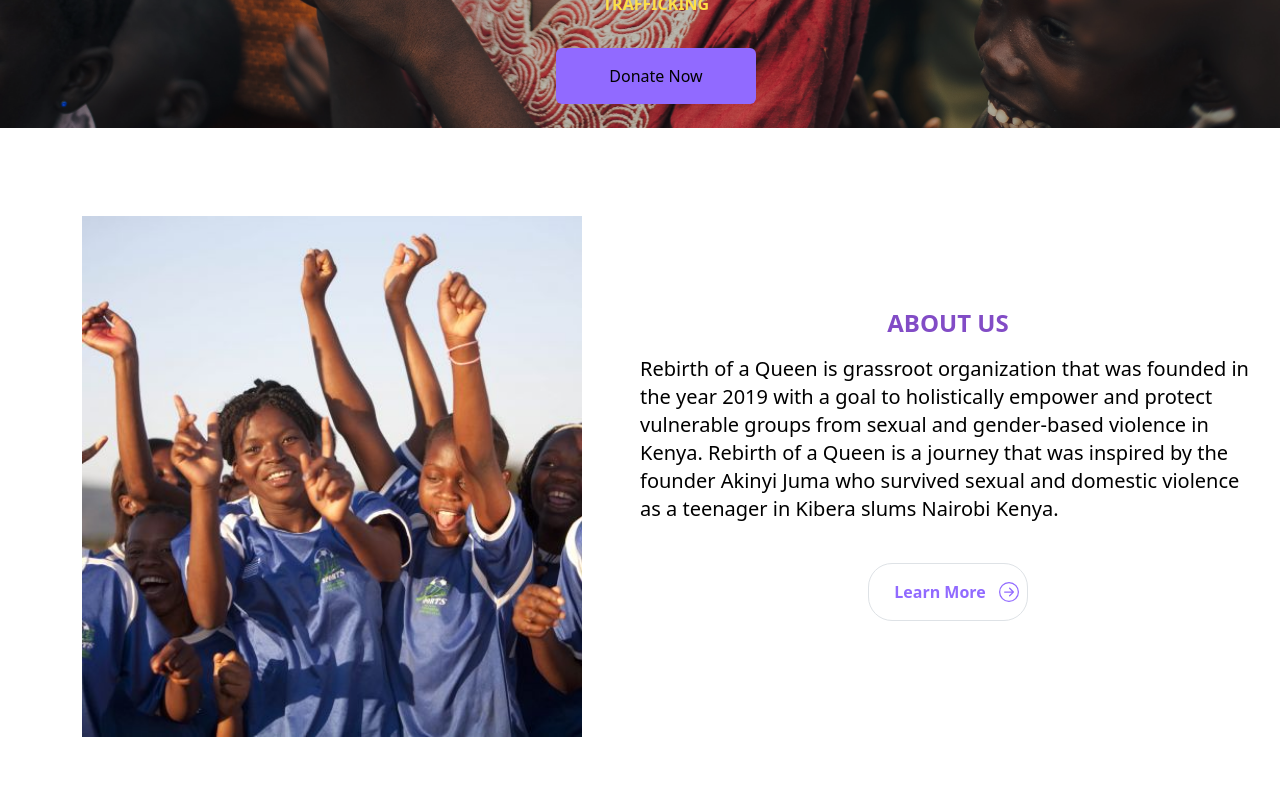
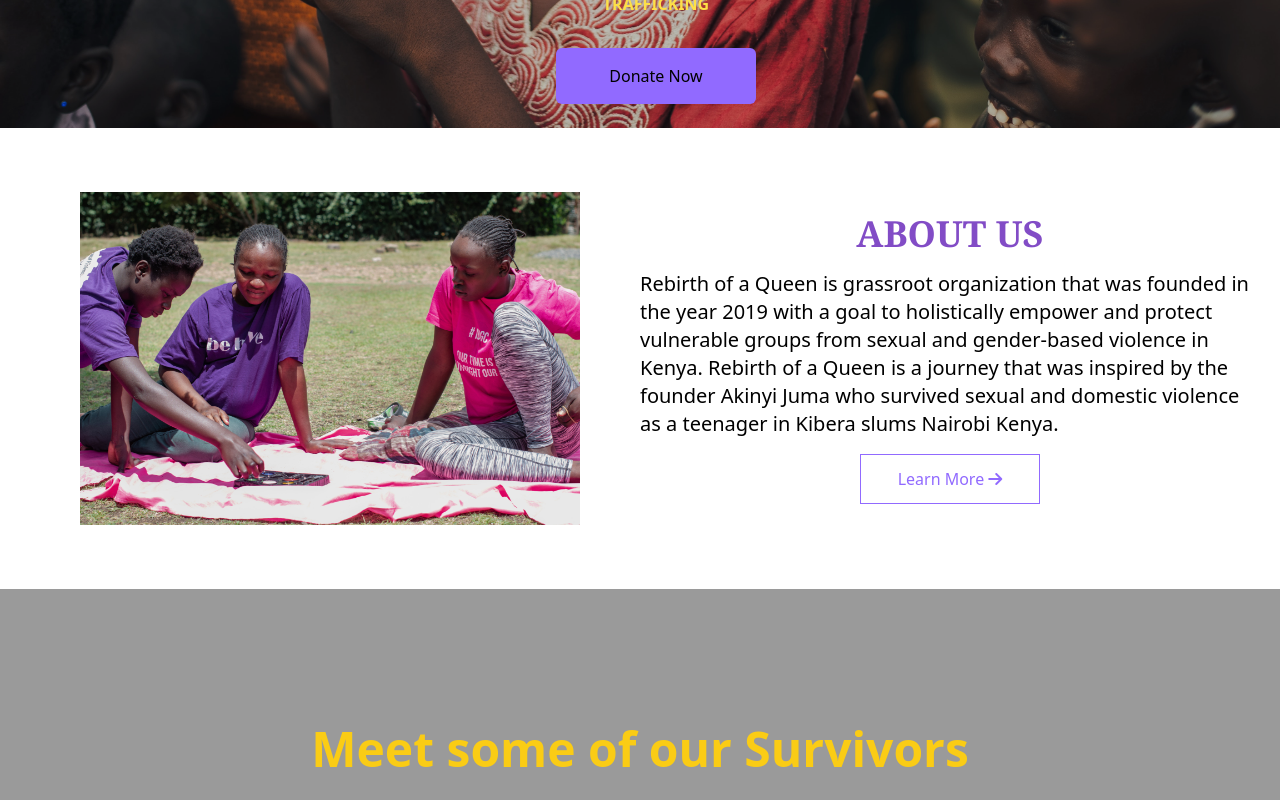
Before and after one commit to Rebirthers-Unite/Rebirth, a React (Vite) app in the folder client/: page / in a window 1280 px wide. Shown: the part 520-1320 px from the top of the page. Built offline with nearby package versions, Linux system fonts and the light colour scheme.

Commit message:
edit about us section

```diff
--- /dev/null
+++ b/client/src/components/LandingPage/About/About.css
@@ -0,0 +1,35 @@
+#learn-more-button{
+    width: 180px;
+    height: 50px;
+    color: #916aff;
+    border-width: thin;
+    border-style: groove;
+    border-color: #916aff;
+    background-color: white;
+    transform: translate(-0%, -0%);
+}
+
+#learn-more-button span{
+    position: relative;
+    z-index: 0;
+  }
+
+#learn-more-button:after{
+    position: absolute;
+    content: "";
+    top: 0;
+    left: 0;
+    width: 0;
+    height: 100%;
+    background: #916aff;
+    transition: all .35s;
+    z-index: -1;
+  }
+
+#learn-more-button:hover{
+    color: white;
+  }
+
+#learn-more-button:hover:after{
+    width: 100%;
+  }
--- a/client/src/components/LandingPage/About/About.jsx
+++ b/client/src/components/LandingPage/About/About.jsx
@@ -1,17 +1,18 @@
 import React from 'react';
-import Logo from '../../../assets/again.jpeg';
+import './About.css'
+import Logo from '../../../assets/teamwork.JPG';
 import { BsArrowRightCircle } from 'react-icons/bs';
 
 function About() {
 	return (
-		<div className='w-full bg-white py-16 px-4'>
+		<div className='w-full bg-white py-10 px-2'>
 			<div className='max-w-[1240px] mx-auto grid md:grid-cols-2'>
 				<img src={Logo} alt='logo' className='w-[500px] mx-auto my-4' />
 				<div className='flex flex-col justify-center'>
-					<h1 className='text-[#824cc6] font-bold md:text-2xl sm:text-center sm:text-bold sm:text-xl'>
+					<h1 className='text-[#824cc6] font-bold md:text-4xl sm:text-center sm:text-bold sm:text-xl font-serif'>
 						ABOUT US
 					</h1>
-					<p className='md:text-xl sm:text-lg py-3' style={{color: 'black'}}>
+					<p className='md:text-xl sm:text-lg py-3 font-sans' style={{color: 'black'}}>
 						Rebirth of a Queen is grassroot organization that was founded in the
 						year 2019 with a goal to holistically empower and protect vulnerable
 						groups from sexual and gender-based violence in Kenya. Rebirth of a
@@ -20,12 +21,8 @@ function About() {
 						Nairobi Kenya.
 					</p>
 					<div className='flex items-center justify-center'>
-						<button className='relative bg-white w-[160px] font-bold my-4 pr-4 py-3 text-[#916aff] border-[#916aff] border rounded-3xl hover:scale-105 hover:bg-purple-700'>
-							Learn More
-							<BsArrowRightCircle
-								size={20}
-								className='absolute top-1/2 right-2 transform -translate-y-1/2 text-[#916aff] hover:text-white'
-							/>
+						<button id='learn-more-button'>
+							Learn More   <i class="fa-solid fa-arrow-right"></i>
 						</button>
 					</div>
 				</div>
```
